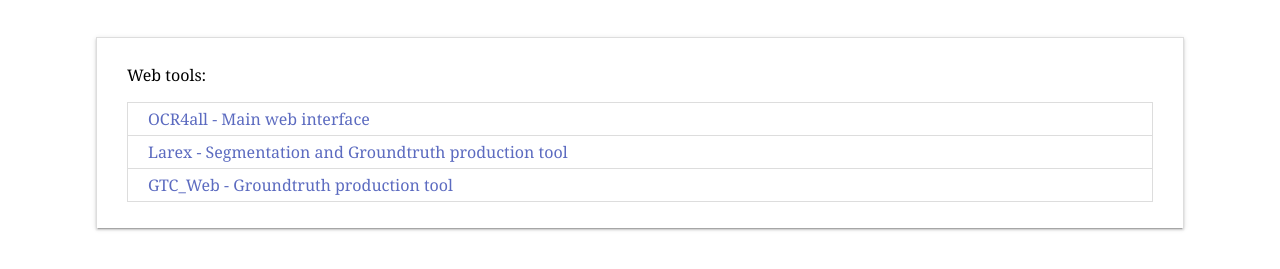
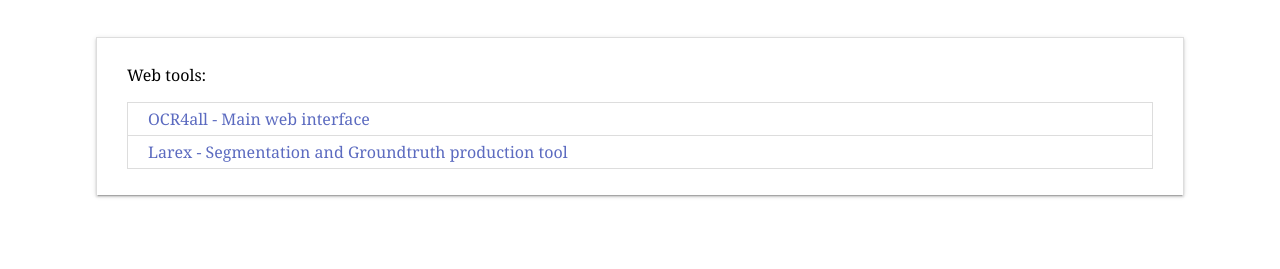
Before and after one commit to OCR4all/docker_image, a plain HTML site: page index.html in a window 1280 px wide. Shown: the part 125-394 px from the top of the page. Drawn offline with Linux system fonts and the light colour scheme.

Commit message:
Remove GTC/GTP

```diff
--- a/index.html
+++ b/index.html
@@ -75,7 +75,6 @@
 			<ul>
 				<li><a href="/OCR4all_Web">OCR4all - Main web interface</a></li>
 				<li><a href="/Larex">Larex - Segmentation and Groundtruth production tool</a></li>
-				<li><a href="/GTC_Web">GTC_Web - Groundtruth production tool</a></li>
 			</ul>
 		</article>
 	</body>
```
Also changed, not shown: 1 other file.
